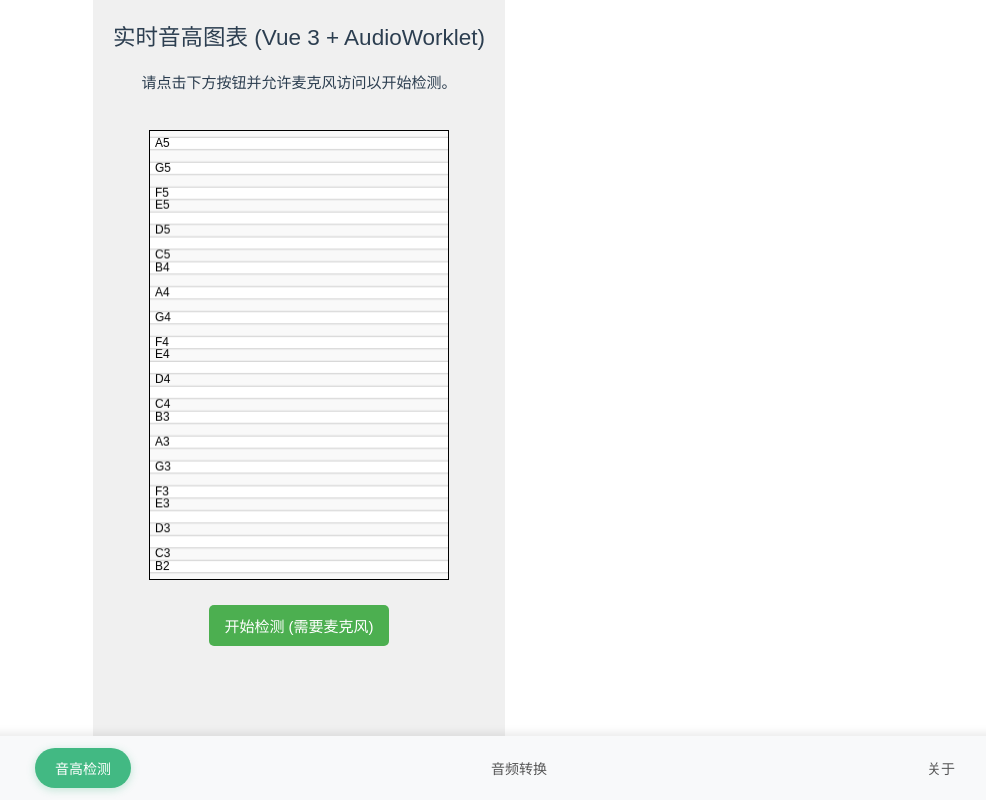
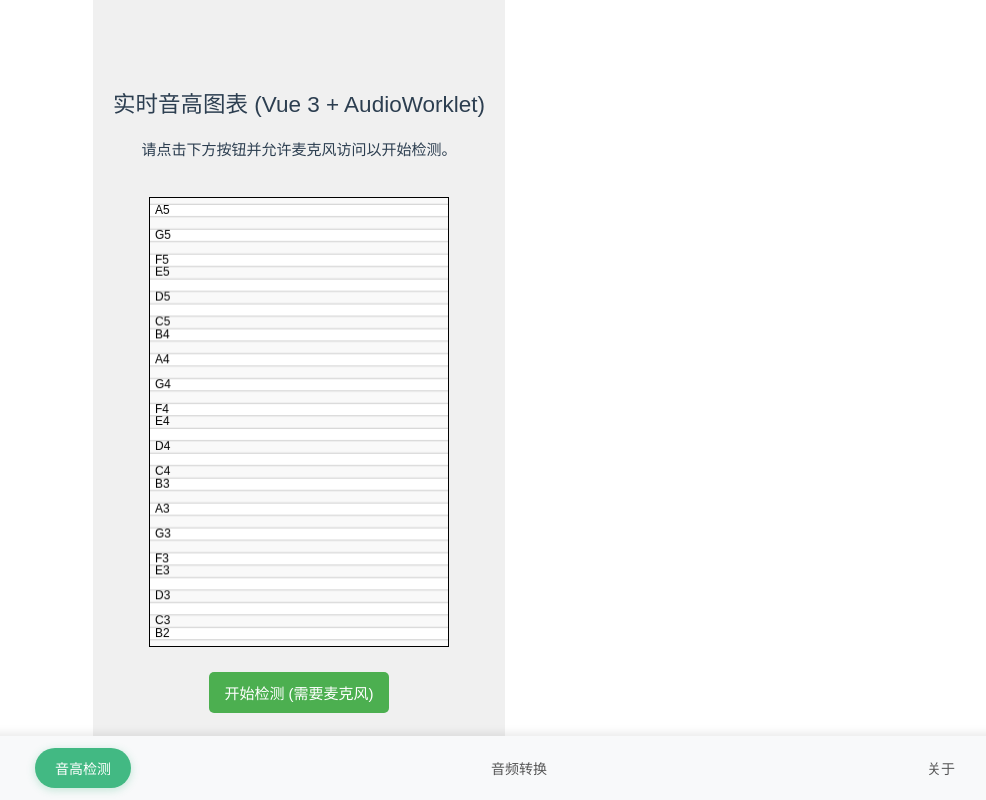
Before and after one commit to flufy3d/NotaFlow, a Vue app: page / in a window 1280 px wide. Shown: the whole page, without its empty margins (135-1121 px from the left). Built offline with nearby package versions, Linux system fonts and the light colour scheme; the HTML template or start-up script is replaced by a standard one.

Commit message:
style(PitchDetection): 优化组件样式布局和响应式设计
调整容器布局使其垂直居中，改进响应式设计细节，包括边距、字体大小和按钮样式。修改了媒体查询断点以确保在不同屏幕尺寸下更好的显示效果。

```diff
--- a/src/components/PitchDetection.vue
+++ b/src/components/PitchDetection.vue
@@ -322,16 +322,19 @@
 
   </script>
 
+
   <style scoped>
 .pitch-detection-container {
   display: flex;
   flex-direction: column;
-    align-items: center;
+  align-items: center; /* 水平居中子元素 */
+  justify-content: center; /* 垂直居中子元素块 */
   padding: 20px;
   background: #f0f0f0;
   font-family: Arial, sans-serif;
   min-height: 100vh;
-    box-sizing: border-box; /* Ensure padding doesn't add to width for full-width elements */
+  width: 100%; /* 确保容器占据全部可用宽度 */
+  box-sizing: border-box; /* 确保 padding 不会增加总宽度 */
 }
 
 /* **** MODIFIED CSS for #container **** */
@@ -345,7 +348,9 @@
   /* aspect-ratio: calc(v-bind(canvasWidth) / v-bind(canvasHeight)); */ /* Vue 3.2+ CSS v-bind */
   aspect-ratio: 300 / 450; /* Hardcode if v-bind not available or preferred */
 
-    margin: 20px auto;
+  margin: 20px 0; /* 上下边距20px, 水平边距由父flex容器的align-items控制 */
+                 /* 如果需要强制使用 margin: auto 来水平居中，可以保留 margin: 20px auto; */
+                 /* 但在flex子项中，align-items: center 通常足够 */
   border: 1px solid #000;
   background: #fff;
   overflow: hidden;
@@ -363,7 +368,7 @@
 }
 
 h1 {
-    text-align: center;
+  text-align: center; /* 文本在其块内居中 */
   margin-bottom: 10px;
   font-size: 1.5em; /* Responsive font size */
 }
@@ -374,7 +379,7 @@
 }
 
 p {
-    text-align: center;
+  text-align: center; /* 文本在其块内居中 */
   margin-top: 5px;
   margin-bottom: 15px;
   max-width: 90vw; /* Ensure text also wraps nicely */
```
Lines whose indentation alone changed are shown as unchanged.
